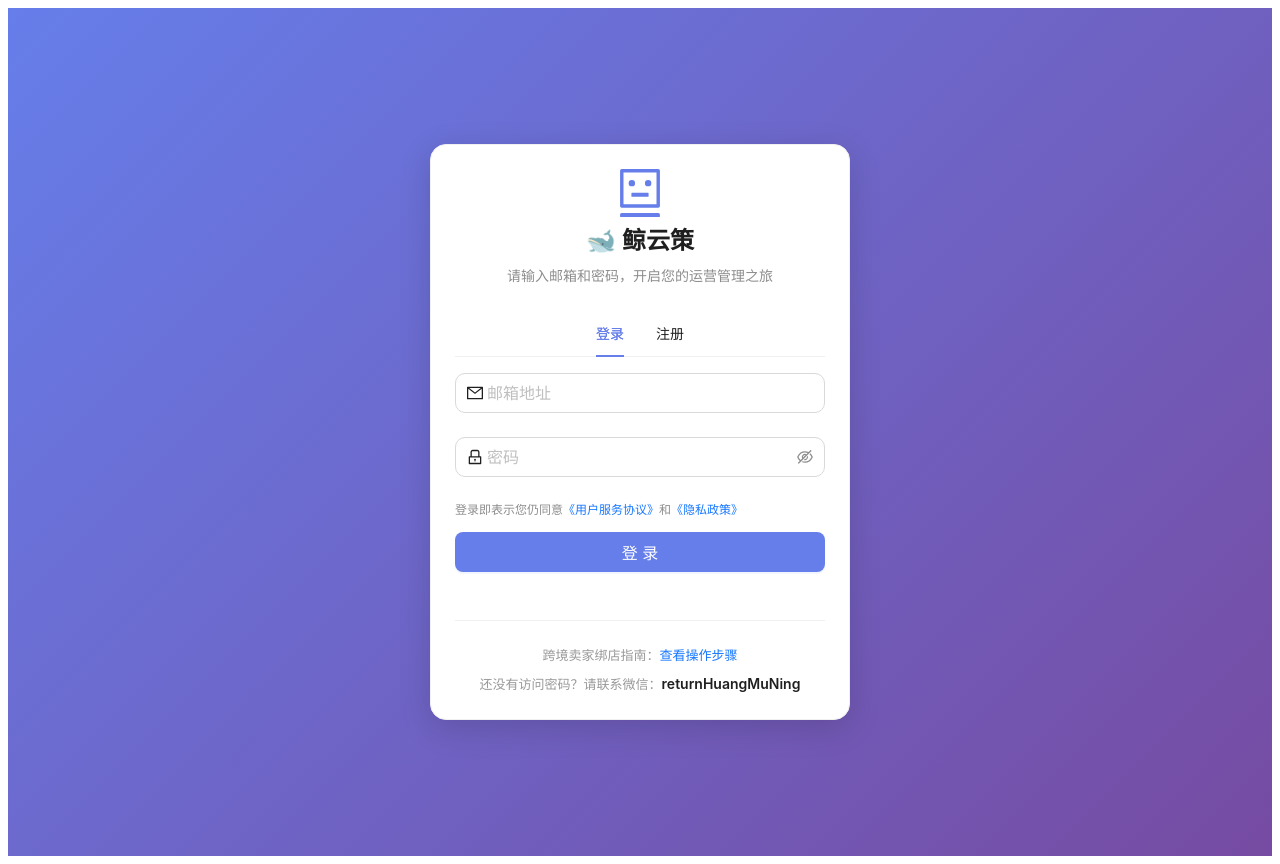
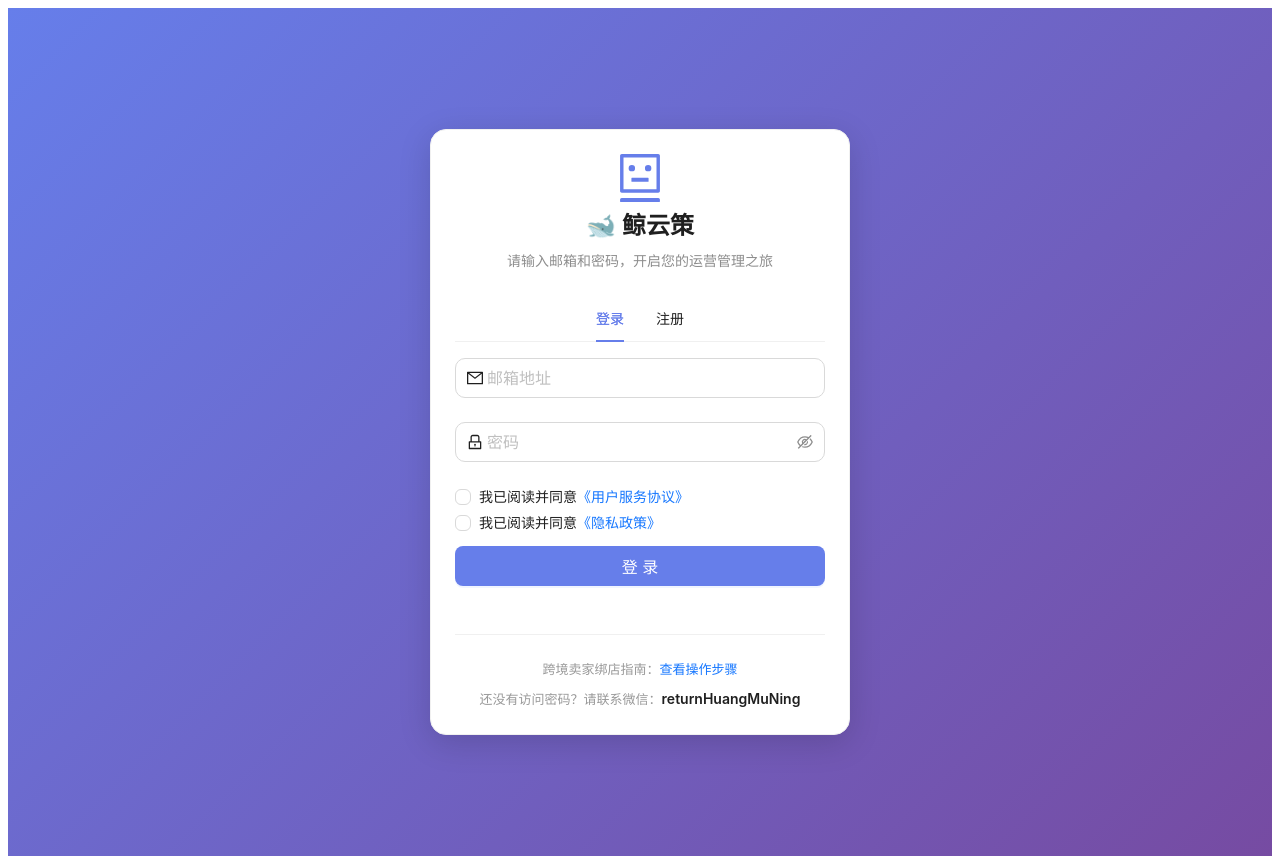
Before and after one commit to erfengyuzhangsun/temutools, a React (Vite) app in the folder web/: page /login in a window 1280 px wide. Built offline with nearby package versions, Linux system fonts and the light colour scheme.

Commit message:
fix: 登录Tab也加上协议勾选框，登录前须勾选同意

```diff
--- a/web/src/pages/Login.jsx
+++ b/web/src/pages/Login.jsx
@@ -10,11 +10,17 @@ export default function LoginPage() {
   const [loading, setLoading] = useState(false);
   const [agreePrivacy, setAgreePrivacy] = useState(false);
   const [agreeTerms, setAgreeTerms] = useState(false);
+  const [agreeLoginTerms, setAgreeLoginTerms] = useState(false);
+  const [agreeLoginPrivacy, setAgreeLoginPrivacy] = useState(false);
   const policyVersion = '2026-05-18';
   const navigate = useNavigate();
   const { message } = App.useApp();
 
   const handleLogin = async (values) => {
+    if (!agreeLoginTerms || !agreeLoginPrivacy) {
+      message.warning('请先阅读并同意《用户服务协议》和《隐私政策》');
+      return;
+    }
     setLoading(true);
     try {
       const resp = await login(values.email, values.password);
@@ -58,14 +64,6 @@ export default function LoginPage() {
     }
   };
 
-  const agreementLinks = (
-    <>
-      <a href="/terms" target="_blank" rel="noreferrer">《用户服务协议》</a>
-      和
-      <a href="/privacy" target="_blank" rel="noreferrer">《隐私政策》</a>
-    </>
-  );
-
   return (
     <div style={{
       minHeight: '100vh',
@@ -94,9 +92,14 @@ export default function LoginPage() {
                 <Form.Item name="password" rules={[{ required: true, message: '请输入密码' }]}>
                   <Input.Password prefix={<LockOutlined />} placeholder="密码" autoComplete="current-password" />
                 </Form.Item>
-                <Paragraph type="secondary" style={{ fontSize: 12, marginBottom: 12 }}>
-                  登录即表示您仍同意{agreementLinks}
-                </Paragraph>
+                <div style={{ display: 'flex', flexDirection: 'column', gap: 4, marginBottom: 12 }}>
+                  <Checkbox checked={agreeLoginTerms} onChange={(e) => setAgreeLoginTerms(e.target.checked)}>
+                    <span>我已阅读并同意<a href="/terms" target="_blank" rel="noreferrer" onClick={(e) => e.stopPropagation()}>《用户服务协议》</a></span>
+                  </Checkbox>
+                  <Checkbox checked={agreeLoginPrivacy} onChange={(e) => setAgreeLoginPrivacy(e.target.checked)}>
+                    <span>我已阅读并同意<a href="/privacy" target="_blank" rel="noreferrer" onClick={(e) => e.stopPropagation()}>《隐私政策》</a></span>
+                  </Checkbox>
+                </div>
                 <Form.Item>
                   <Button type="primary" htmlType="submit" loading={loading} block style={{ borderRadius: 8 }}>
                     登录
```
